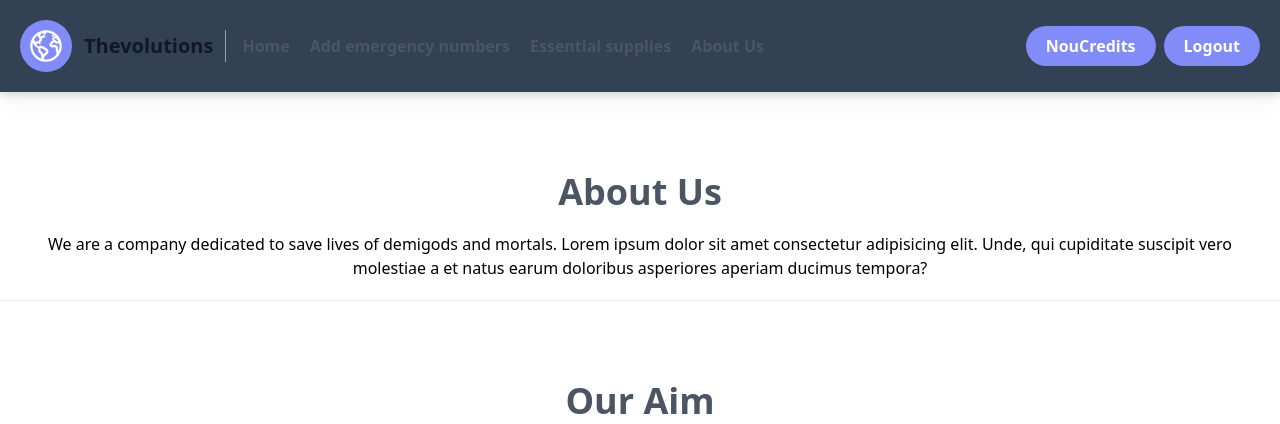
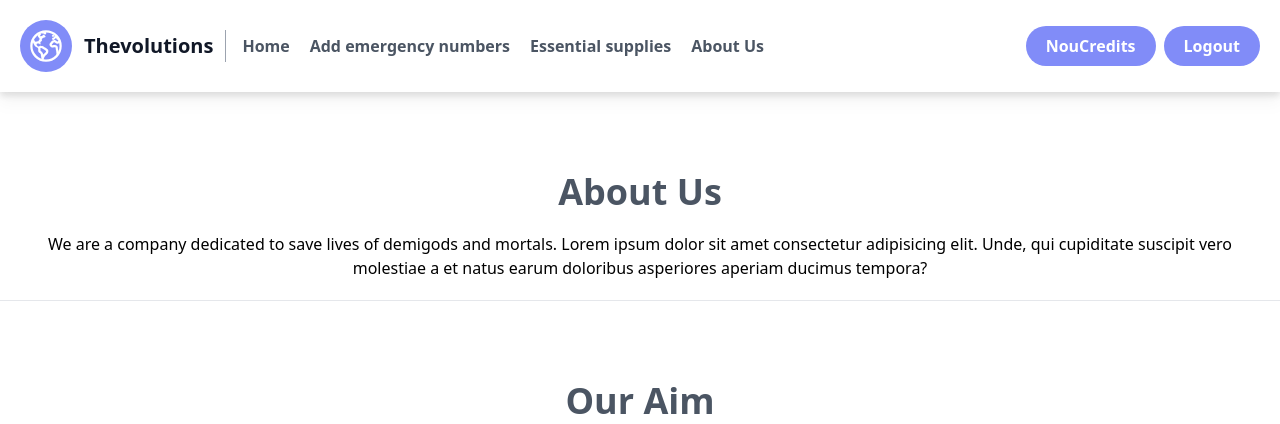
Before and after one commit to warphack-xino/warP-Hack-XINO_final, a Flask app: page /about in a window 1280 px wide. Shown: the top 424 px of the page. Run offline with Flask 3, Linux system fonts and the light colour scheme; a user stored in the database is signed in; some libraries are stand-ins or nearby versions.

Commit message:
Update base.html

```diff
--- a/templates/base.html
+++ b/templates/base.html
@@ -95,7 +95,7 @@
   let nl = document.getElementById('notloggedin');
   nl.classList.add('navHide');
 </script>
-<header class="sticky hidden lg:flex top-0 z-50 bg-slate-700 drop-shadow-lg text-gray-600 body-font navbar">
+<header class="sticky hidden lg:flex top-0 z-50 bg-white drop-shadow-lg text-gray-600 body-font navbar">
   <div class="container mx-auto flex flex-wrap p-5 flex-col md:flex-row items-center">
     <a class="flex title-font font-medium items-center text-gray-900 mb-4 md:mb-0" h  f="/">
       <ion-icon name="earth-outline" class="text-4xl bg-indigo-400 text-white rounded-full px-2 py-2"></ion-icon>
```
